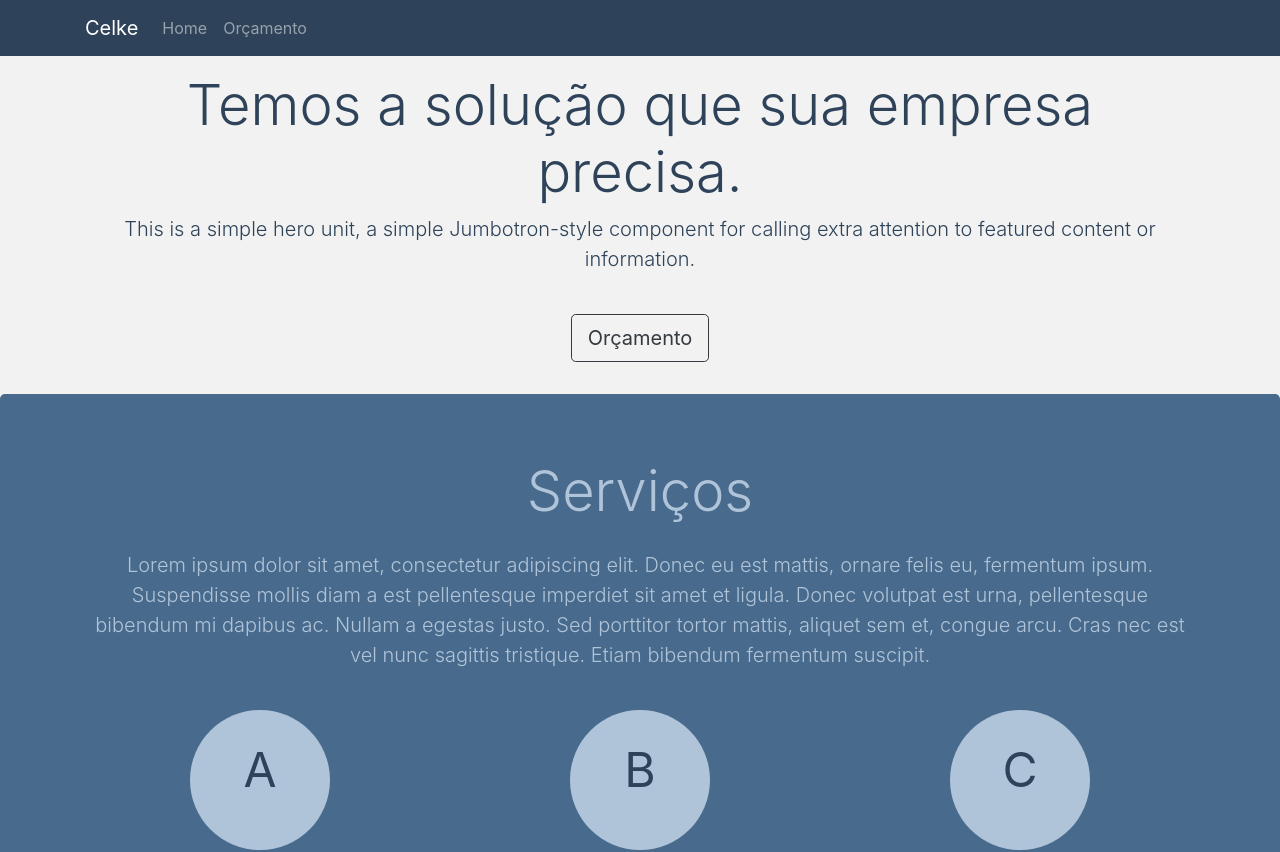
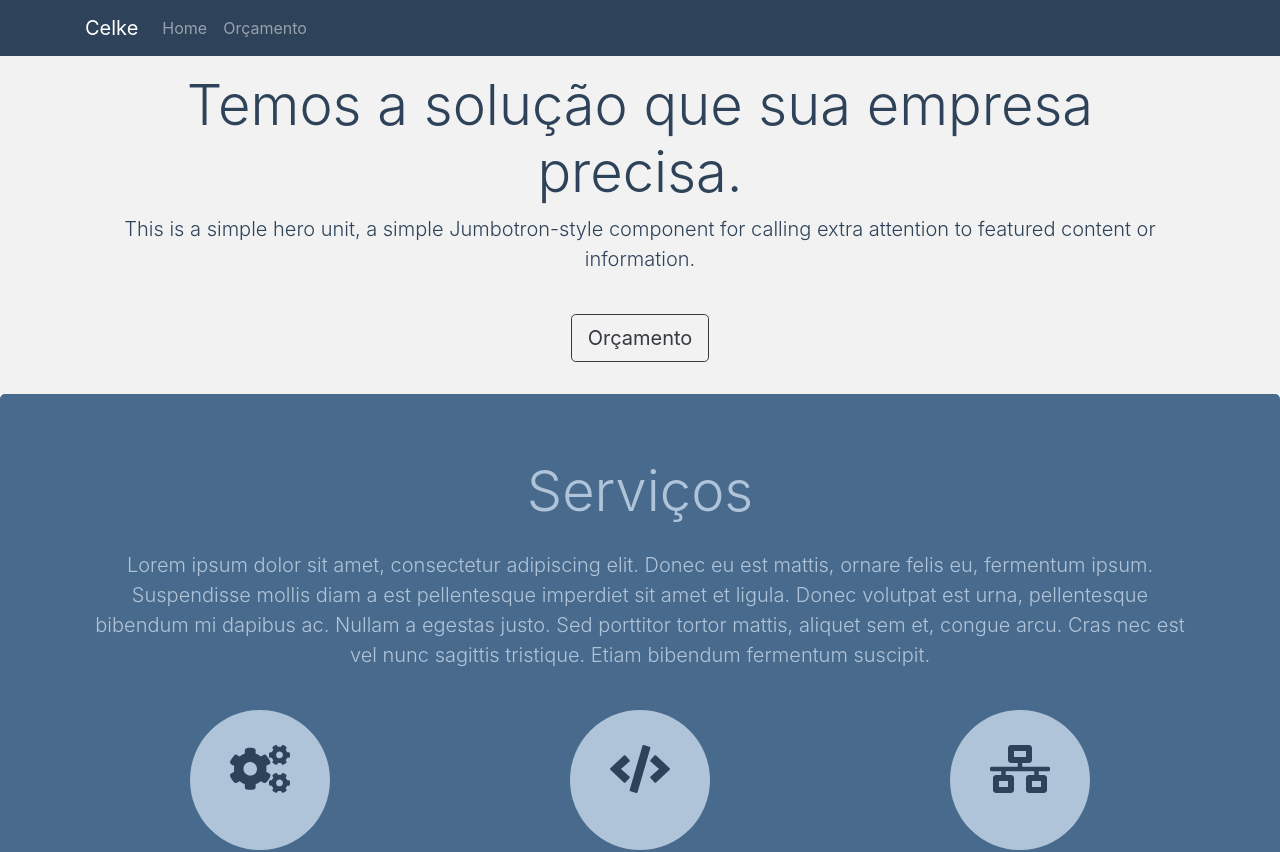
Before and after one commit to omnweb/celke, a Next.js app in the folder site/: page / in a window 1280 px wide. Shown: the top 852 px of the page. Built offline with nearby package versions, Linux system fonts and the light colour scheme.

Commit message:
Installing icon library

```diff
--- a/site/package.json
+++ b/site/package.json
@@ -12,6 +12,9 @@
   "author": "",
   "license": "ISC",
   "dependencies": {
+    "@fortawesome/fontawesome-svg-core": "^1.2.34",
+    "@fortawesome/free-solid-svg-icons": "^5.15.2",
+    "@fortawesome/react-fontawesome": "^0.1.14",
     "bootstrap": "^4.6.0",
     "next": "^10.0.7",
     "react": "^17.0.1",
--- a/site/pages/index.js
+++ b/site/pages/index.js
@@ -2,6 +2,12 @@ import Menu from '../components/Menu'
 import Rodape from '../components/Footer'
 import React from 'react';
 import { Jumbotron, Container } from 'reactstrap';
+import { FontAwesomeIcon } from '@fortawesome/react-fontawesome'
+import { library } from '@fortawesome/fontawesome-svg-core'
+import { fas } from '@fortawesome/free-solid-svg-icons'
+library.add(fas);
+
+
 
 import Head from 'next/head';
 
@@ -9,7 +15,10 @@ function Home() {
     return (
         <div>
             <Head>
+                <meta charset="UTF-8" />
+                <meta name="viewport" content="width=device-width, initial-scale=1.0" />
                 <title>Home | Celke</title>
+                <meta name="description" content="Site desenvolvido na semana de Imersão React da Celke" />
                 <link rel="shortcut icon" href="favicon.png" />
             </Head>
             <Menu />
@@ -72,7 +81,7 @@ function Home() {
                     <div className="row">
                         <div className="col-md-4">
                             <div className="rounded-circle circulo centralizar">
-                                A
+                                <FontAwesomeIcon icon="cogs" />
                             </div>
                             <h2 className="mt-4 mb-4"> Serviço 1</h2>
                             <p className="text-center">
@@ -82,7 +91,7 @@ function Home() {
                         </div>
                         <div className="col-md-4">
                             <div className="rounded-circle circulo centralizar">
-                                B
+                                <FontAwesomeIcon icon="code" />
                             </div>
                             <h2 className="mt-4 mb-4"> Serviço 2</h2>
                             <p className="text-center">
@@ -92,7 +101,7 @@ function Home() {
                         </div>
                         <div className="col-md-4">
                             <div className="rounded-circle circulo centralizar">
-                                C
+                                <FontAwesomeIcon icon="network-wired" />
                             </div>
                             <h2 className="mt-4 mb-4"> Serviço 3</h2>
                             <p className="text-center">
--- a/site/pages/orcamento.js
+++ b/site/pages/orcamento.js
@@ -10,7 +10,10 @@ function Orcamento() {
         <div>
             <Menu />
             <Head>
+                <meta charset="UTF-8" />
+                <meta name="viewport" content="width=device-width, initial-scale=1.0" />
                 <title>Orçamento </title>
+                <meta name="description" content="Página de Orçamento" />
             </Head>
             <Jumbotron fluid className="descr-top">
                 <style>
```
Also changed, not shown: 2 other files (tests, documents, lock files or other folders).
